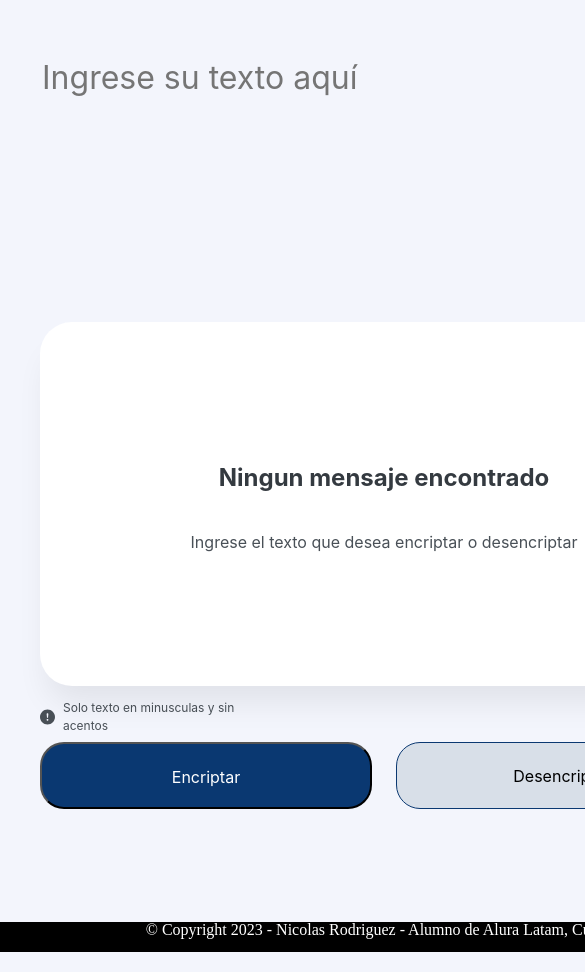
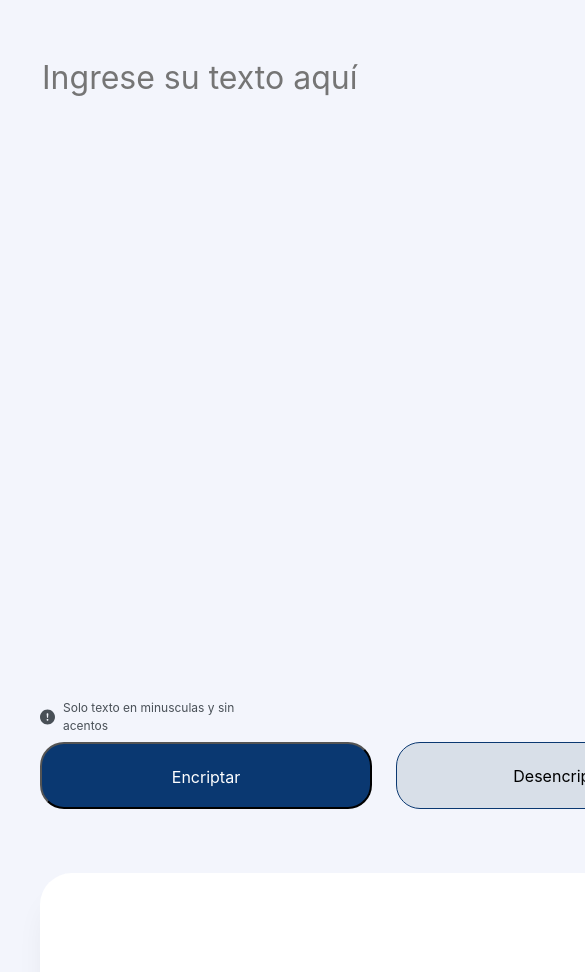
Before and after one commit to ImmaBeGoD/portafolio, a plain HTML site: page index.html in a window 390 px wide. Shown: the part 128-1100 px from the top of the page, 585 px wide, since content can reach past the window. Drawn offline with Linux system fonts and the light colour scheme.

Commit message:
corrigiendo posicion recatanguloderecho en media768

```diff
--- a/style.css
+++ b/style.css
@@ -269,10 +269,10 @@ header{
         gap: 32px;
 
         position: absolute;
-        width: 624px;
-        height: 300px;
+        width: 688px;
+        height: 343px;
         left: 40px;
-        top: 450px;
+        top: 1001px;
     }
     @media only screen and (max-width: 375px) {
         /* estilos aplicados solo cuando la pantalla es menor o igual a 768px */
@@ -510,7 +510,7 @@ header{
         /* ... */
         width: 768px;
         height: 30px;
-        top: 1050px;
+        top: 1384px;
     }
 
     @media only screen and (max-width: 375px) {
```
